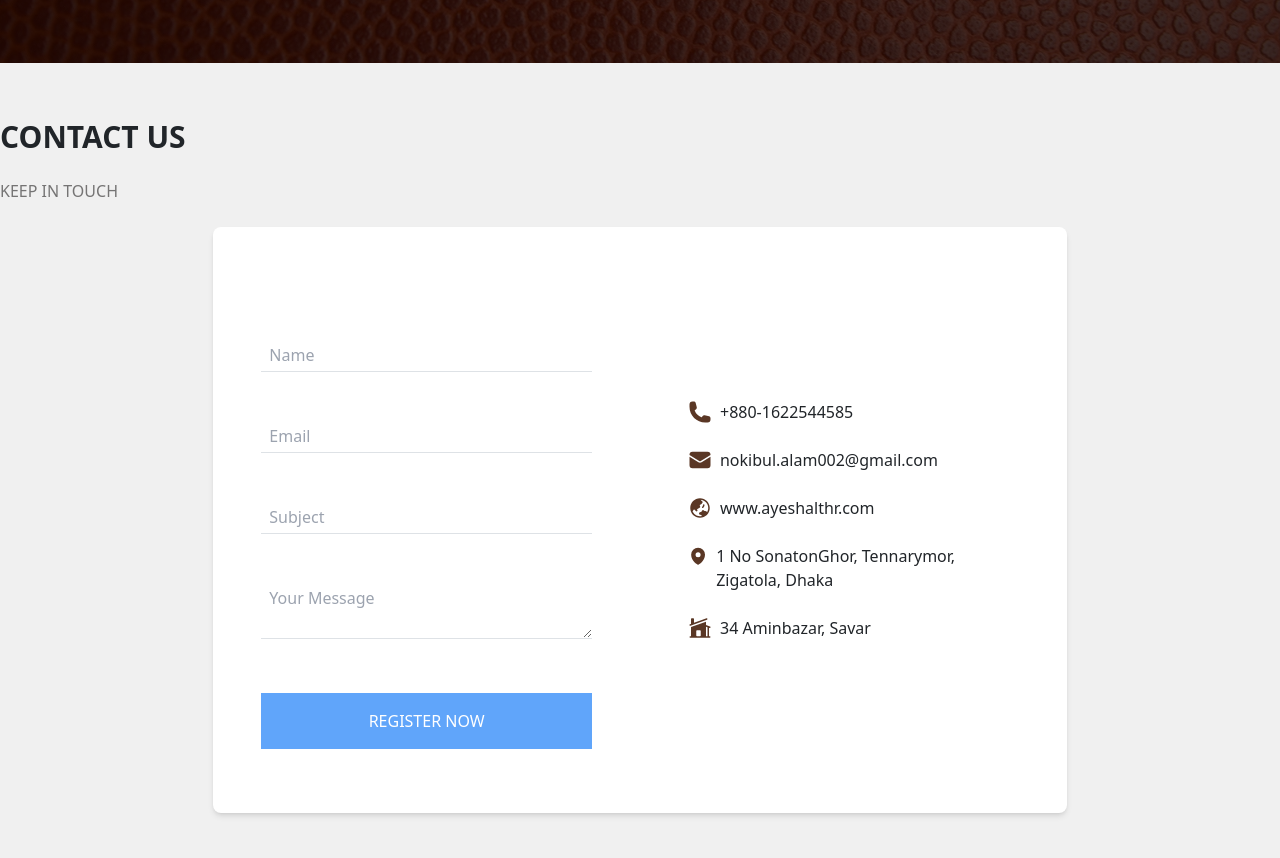
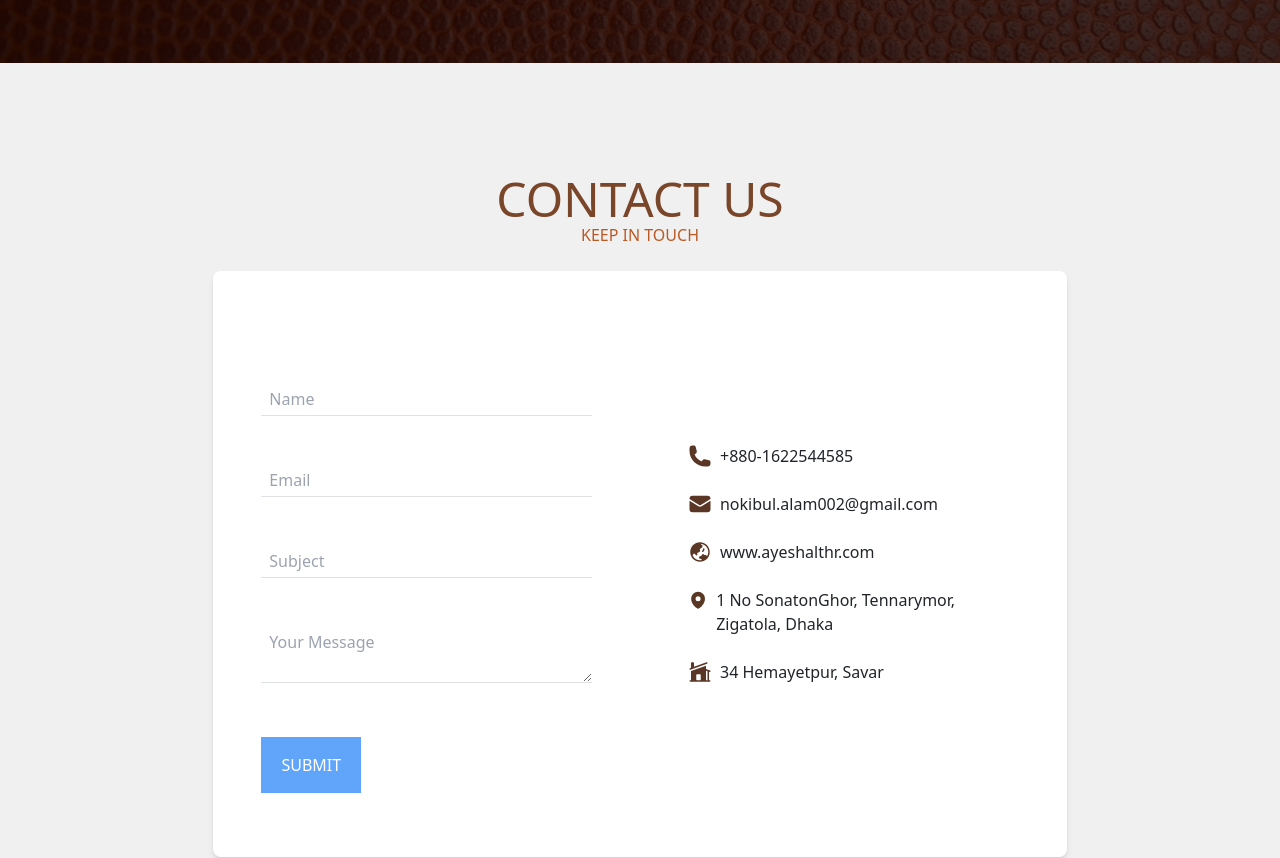
Before and after one commit to NokibulAlam/react-exim, a React (Create React App) app: page / in a window 1280 px wide. Shown: the part 3444-4302 px from the top of the page. Built offline with nearby package versions, Linux system fonts and the light colour scheme.

Commit message:
Some changes in contact page

```diff
--- a/src/App.css
+++ b/src/App.css
@@ -8,3 +8,30 @@
     background-repeat: no-repeat;
     background-position: center;
 }
+
+/* Width */
+::-webkit-scrollbar {
+    width: 8px;
+}
+
+/* Track */
+::-webkit-scrollbar-track {
+    background: #f1f1f1;
+}
+
+/* Handle */
+::-webkit-scrollbar-thumb {
+    background: #888;
+    border-radius: 10px;
+}
+
+/* Handle on hover */
+::-webkit-scrollbar-thumb:hover {
+    background: #555;
+}
+
+input::-webkit-outer-spin-button,
+input::-webkit-inner-spin-button {
+    -webkit-appearance: none;
+    margin: 0;
+}
--- a/src/components/Core/ContactPage.js
+++ b/src/components/Core/ContactPage.js
@@ -4,14 +4,12 @@ const ContactPage = () => {
   return (
     <div className="w-full">
       <div className="bg-[#f0f0f0] py-14">
-      <h2 className="mb-4 text-3xl font-semibold">CONTACT US</h2>
-            <p className="mb-4 text-[#757474]">
-              KEEP IN TOUCH
-            </p>
+        <div className="text-center">
+          <h2 className="text-[#7a462a] text-3xl sm:text-5xl text-center mt-14 uppercase">CONTACT US</h2>
+          <p className="mb-4 text-[#b95a26]">KEEP IN TOUCH</p>
+        </div>
         <div className="mx-auto flex w-10/12 flex-col overflow-hidden rounded-lg bg-white shadow-md lg:w-8/12 lg:flex-row">
-
           <div className="w-full py-16 px-12 lg:w-1/2">
-
             <form action="#">
               <div className="mt-5">
                 <input
@@ -45,9 +43,9 @@ const ContactPage = () => {
               <div className="mt-5">
                 <button
                   type="submit"
-                  className="w-full bg-blue-400 py-3 text-center text-white"
+                  className="w-[100px] bg-blue-400 py-3 text-center text-white"
                 >
-                  REGISTER NOW
+                  SUBMIT
                 </button>
               </div>
             </form>
@@ -143,7 +141,7 @@ const ContactPage = () => {
                 />
               </svg>
 
-              <p>34 Aminbazar, Savar</p>
+              <p>34 Hemayetpur, Savar</p>
             </div>
           </div>
         </div>
```
